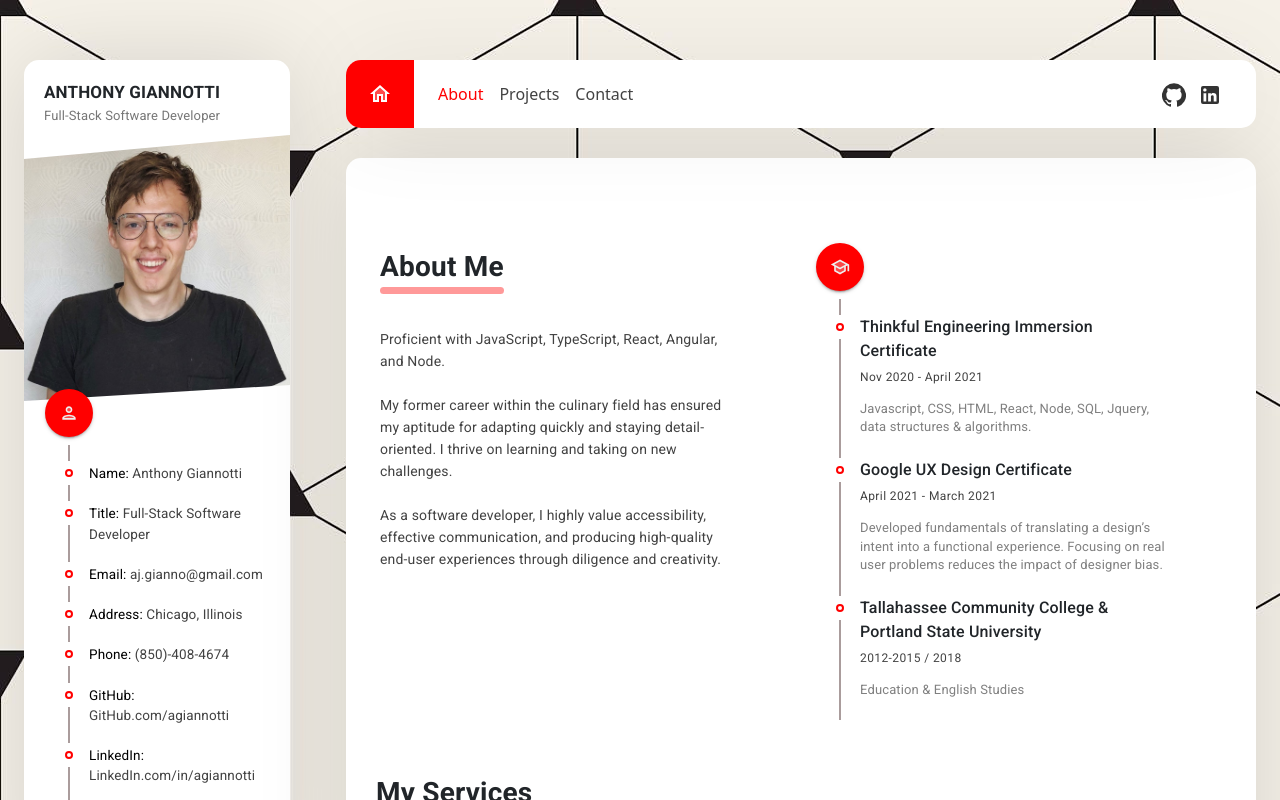
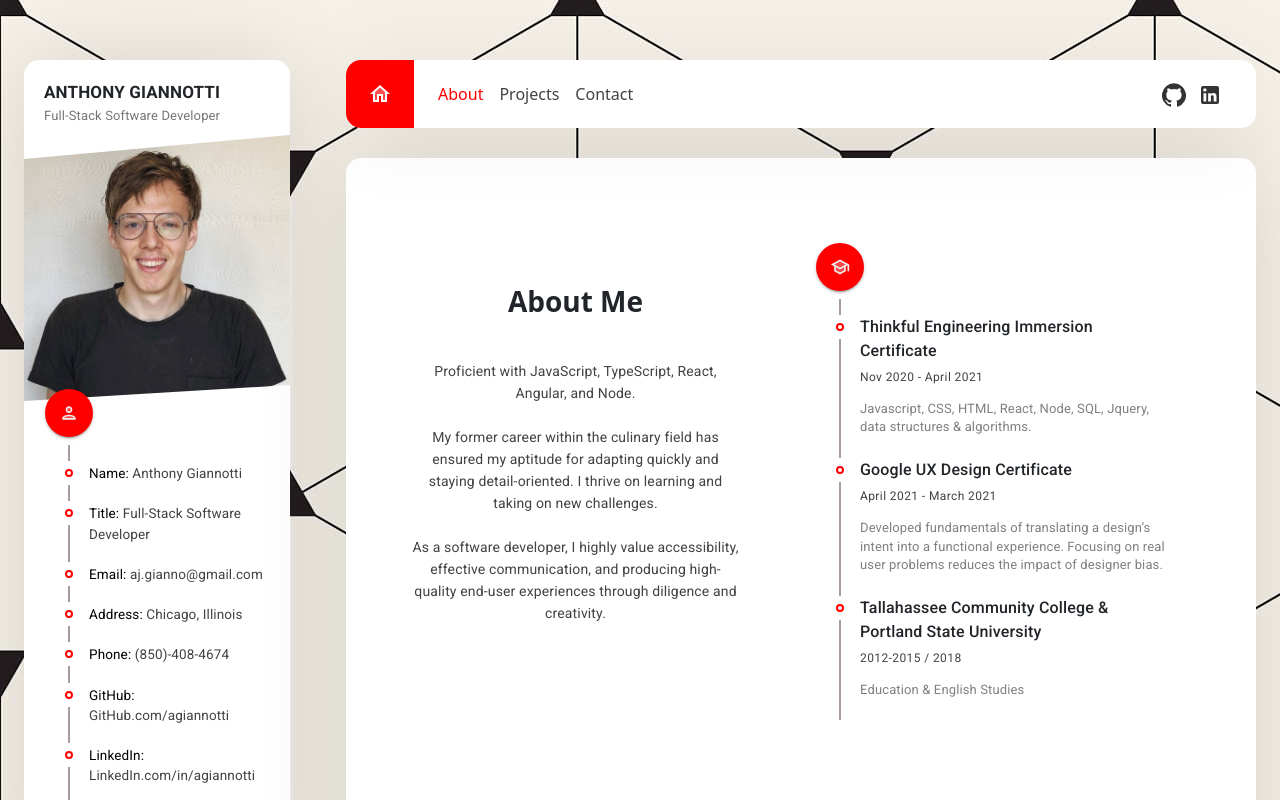
Before and after one commit to agiannotti/hello-portfolio, a React (Create React App) app: page / in a window 1280 px wide. Shown: the top 800 px of the page. Built offline with nearby package versions, Linux system fonts and the light colour scheme.

Commit message:
css and centered about section

```diff
--- a/src/App.css
+++ b/src/App.css
@@ -33,15 +33,16 @@
   padding: 50px !important;
 }
 .pt_45 {
-  padding-top: 45px !important;
+  padding-top: 35px !important;
 }
 
 .pr_35 {
   padding-right: 35px !important;
 }
-
-.pl_25 {
-  padding-left: 25px;
+@media (max-width: 450px) {
+  .pl_25 {
+    padding-left: 25px !important;
+  }
 }
 
 @media (max-width: 991px) {
@@ -49,7 +50,7 @@
     margin-top: 30px !important;
   }
   .ml_15 {
-    padding-left: 15px !important;
+    margin-left: 60px !important;
   }
 }
 
@@ -75,7 +76,7 @@
   margin-bottom: 20px;
 }
 
-.section_title span {
+.section_title > span {
   position: absolute;
   height: 7px;
   width: 100%;
@@ -85,6 +86,12 @@
   background-color: var(--main-color);
   margin-bottom: 4px;
   border-radius: 12px;
+}
+
+@media (min-width: 450px) {
+  .about_span {
+    margin-left: 75px;
+  }
 }
 
 .section_title .section_typography {
--- a/src/pages/Resume/Resume.css
+++ b/src/pages/Resume/Resume.css
@@ -5,6 +5,13 @@
   font: small !important;
   line-height: 22px !important;
   white-space: pre-line !important;
+  width: 85%;
+}
+
+.about_container {
+  display: flex;
+  justify-content: center !important;
+  text-align: center !important;
 }
 
 /* End of About me */
--- a/src/pages/Resume/Resume.js
+++ b/src/pages/Resume/Resume.js
@@ -1,15 +1,15 @@
-import { Grid, Icon, Paper, Typography } from '@material-ui/core';
-import React from 'react';
-import './Resume.css';
-import resumeData from '../../utils/resumeData';
+import { Grid, Icon, Paper, Typography } from "@material-ui/core";
+import React from "react";
+import "./Resume.css";
+import resumeData from "../../utils/resumeData";
 import BasicTimeline, {
   CustomTimelineSeparator,
-} from '../../components/Timeline/Timeline';
+} from "../../components/Timeline/Timeline";
 // import WorkTwoToneIcon from '@material-ui/icons/WorkTwoTone';
-import TimelineItem from '@material-ui/lab/TimelineItem';
-import TimelineContent from '@material-ui/lab/TimelineContent';
-import SchoolTwoToneIcon from '@material-ui/icons/SchoolTwoTone';
-import TimelineDot from '@material-ui/lab/TimelineDot';
+import TimelineItem from "@material-ui/lab/TimelineItem";
+import TimelineContent from "@material-ui/lab/TimelineContent";
+import SchoolTwoToneIcon from "@material-ui/icons/SchoolTwoTone";
+import TimelineDot from "@material-ui/lab/TimelineDot";
 
 const Resume = () => {
   return (
@@ -17,8 +17,8 @@ const Resume = () => {
       {/* About Me */}
 
       {/* Education and experiences */}
-      <Grid container className='section pb_45'>
-        <Grid item className='section_title mb_30 '>
+      <Grid container className="section pb_45">
+        <Grid item className="section_title mb_30">
           <span></span>
           {/* <Typography className='section_typography' variant='h6'>
             Resume
@@ -26,18 +26,17 @@ const Resume = () => {
         </Grid>
       </Grid>
       <Grid item xs={12}>
-        <Grid container spacing={0} className='resume_timeline pb_45'>
+        <Grid container spacing={0} className="resume_timeline pb_45">
           {/* Experience */}
           <Grid item xs={12} md={6}>
-            <Grid container className='section pb_45 '>
-              <Grid item className='section_title mb_30'>
-                <span></span>
-                <Typography className='section_typography' variant='h6'>
+            <Grid container className="section pb_45 about_container pt_45">
+              <Grid item className="section_title mb_30">
+                <div className="section_typography" variant="h6">
                   About Me
-                </Typography>
+                </div>
               </Grid>
               <Grid item xs={12}></Grid>
-              <Typography variant='body2' className='aboutme_text pr_35'>
+              <Typography variant="body2" className="aboutme_text">
                 {resumeData.about}
               </Typography>
             </Grid>
@@ -68,22 +67,22 @@ const Resume = () => {
 
           {/* Education */}
           <Grid item xs={12} md={5}>
-            <Grid container spacing={10} className='resume_timeline p_30 '>
-              <BasicTimeline title={'Education'} icon={<SchoolTwoToneIcon />}>
+            <Grid container spacing={10} className="resume_timeline p_30 ">
+              <BasicTimeline title={"Education"} icon={<SchoolTwoToneIcon />}>
                 {resumeData.educations.map((edu) => (
                   <TimelineItem>
                     <CustomTimelineSeparator></CustomTimelineSeparator>
 
-                    <TimelineContent className='timeline_content '>
-                      <Typography className='timeline_title '>
+                    <TimelineContent className="timeline_content ">
+                      <Typography className="timeline_title ">
                         {edu.title}
                       </Typography>
-                      <Typography variant='caption' className='timeline_date'>
+                      <Typography variant="caption" className="timeline_date">
                         {edu.date}
                       </Typography>
                       <Typography
-                        variant='body2'
-                        className='timeline_description '
+                        variant="body2"
+                        className="timeline_description "
                       >
                         {edu.description}
                       </Typography>
@@ -97,27 +96,25 @@ const Resume = () => {
       </Grid>
       {/* Services */}
 
-      <Grid container className='section pb_45'>
-        <Grid item className='section_title mb_30 ml_15'>
+      <Grid container className="section pb_45">
+        <Grid item className="section_title mb_30 ml_15">
           <span></span>
           <Typography
-            variant='h6'
-            className='section_title_text section_typography '
-          >
-            My Services
-          </Typography>
+            variant="h6"
+            className="section_title_text section_typography "
+          ></Typography>
         </Grid>
 
         <Grid item xs={12}>
-          <Grid container spacing={3} justify='space-around'>
+          <Grid container spacing={3} justify="space-around">
             {resumeData.services.map((service) => (
               <Grid item xs={12} sm={6} md={3}>
-                <div className='service top_30'>
-                  <Icon className='service_icon'>{service.icon}</Icon>
-                  <Typography className='service_title'>
+                <div className="service top_30">
+                  <Icon className="service_icon">{service.icon}</Icon>
+                  <Typography className="service_title">
                     {service.title}
                   </Typography>
-                  <Typography className='service_description' variant='body2'>
+                  <Typography className="service_description" variant="body2">
                     {service.description}
                   </Typography>
                 </div>
@@ -129,19 +126,19 @@ const Resume = () => {
       {/* Skills */}
 
       <Grid item xs={12}>
-        <Grid container className='section graybg pb_45 p_50'>
-          <Grid container justify='space-between' spacing={2}>
+        <Grid container className="section graybg pb_45 p_50">
+          <Grid container justify="space-between" spacing={2}>
             {resumeData.skills.map((skill) => (
               <Grid item xs={12} sm={6} md={3}>
-                <Paper elevation={0} className='skill'>
-                  <Typography variant='h6' className='skill_title'>
+                <Paper elevation={0} className="skill">
+                  <Typography variant="h6" className="skill_title">
                     {skill.title}
                   </Typography>
                   {skill.description.map((element) => (
-                    <Typography variant='body2' className='skill_description'>
+                    <Typography variant="body2" className="skill_description">
                       <TimelineDot
-                        variant={'outlined'}
-                        className='timeline_dot'
+                        variant={"outlined"}
+                        className="timeline_dot"
                       />
                       {element}
                     </Typography>
```
